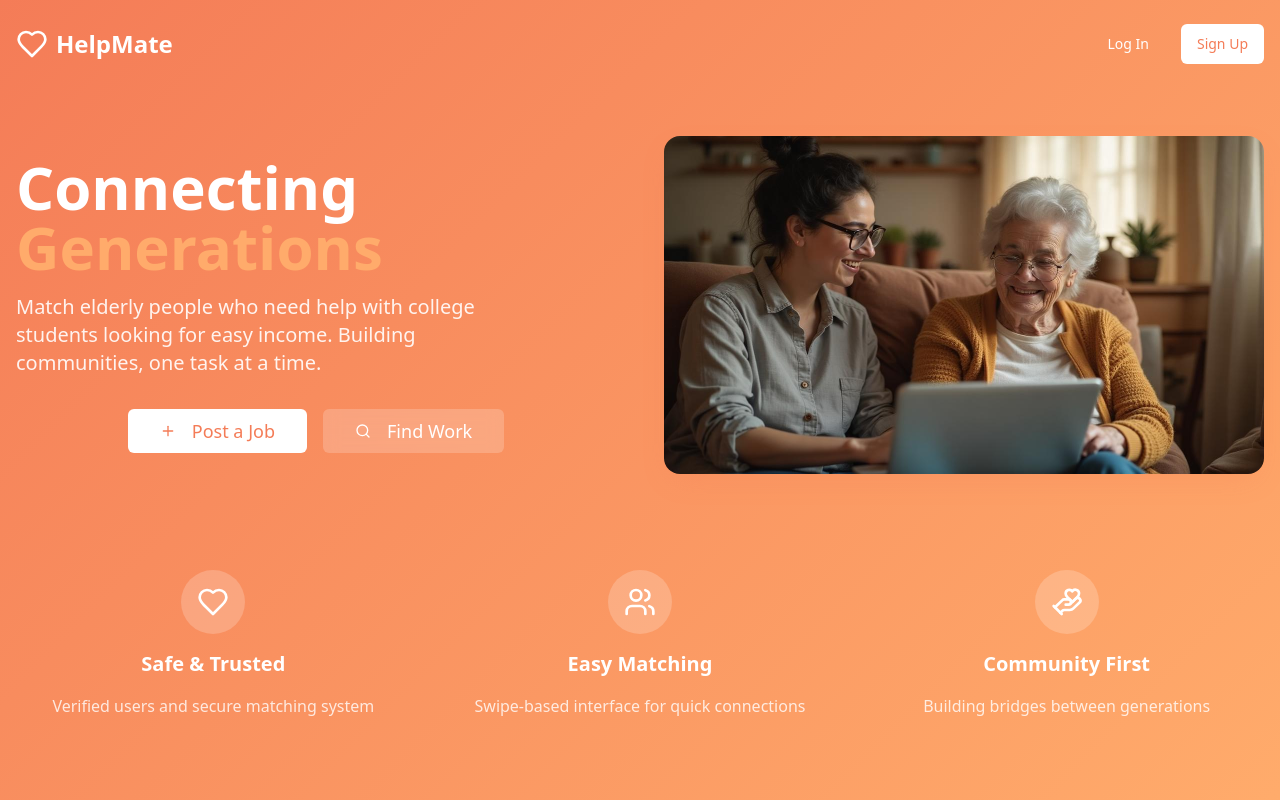
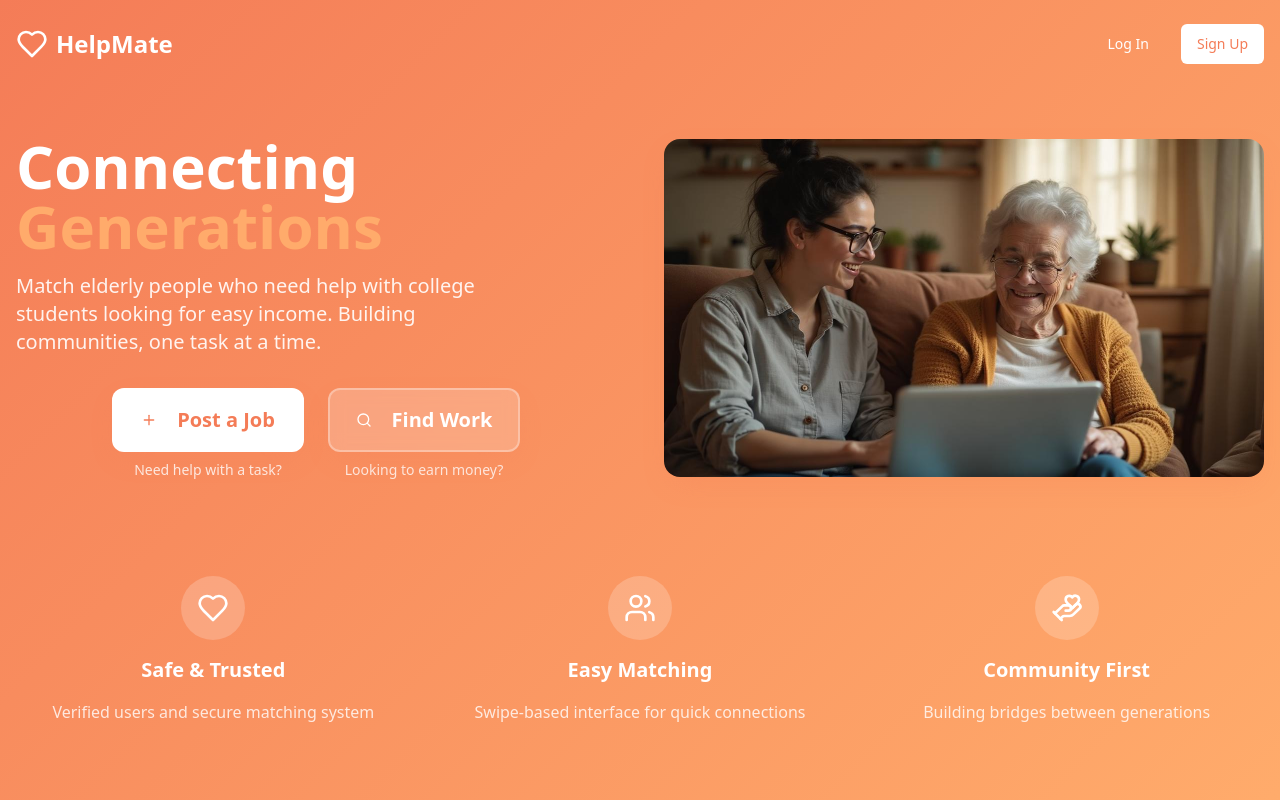
Before and after one commit to TylerKas/Swiper, a React (Vite) app: page / in a window 1280 px wide. Built offline with nearby package versions, Linux system fonts and the light colour scheme.

Commit message:
Revert landing page buttons
Reverted landing page buttons to original iteration, keeping the form for "post a job" and the swiping mechanism for "find work."

```diff
--- a/src/pages/Index.tsx
+++ b/src/pages/Index.tsx
@@ -65,23 +65,29 @@ const Index = () => {
               </p>
             </div>
 
-            <div className="flex flex-col sm:flex-row gap-4 justify-center">
+            <div className="flex flex-col sm:flex-row gap-6 justify-center">
+              <div className="text-center">
                 <Button
                   size="lg"
                   onClick={() => navigate('/elder')}
-                className="bg-white text-primary hover:bg-white/90 text-lg px-8 py-4"
+                  className="w-full sm:w-48 h-16 bg-white text-primary hover:bg-white/90 text-xl font-semibold shadow-warm rounded-xl"
                 >
-                <Plus className="h-5 w-5 mr-2" />
+                  <Plus className="h-6 w-6 mr-3" />
                   Post a Job
                 </Button>
+                <p className="text-white/80 text-sm mt-2">Need help with a task?</p>
+              </div>
+              <div className="text-center">
                 <Button
                   size="lg"
                   onClick={() => navigate('/student')}
-                className="bg-white/20 backdrop-blur border-white/20 text-white hover:bg-white/30 text-lg px-8 py-4"
+                  className="w-full sm:w-48 h-16 bg-white/20 backdrop-blur border-2 border-white/30 text-white hover:bg-white/30 text-xl font-semibold shadow-warm rounded-xl"
                 >
-                <Search className="h-5 w-5 mr-2" />
+                  <Search className="h-6 w-6 mr-3" />
                   Find Work
                 </Button>
+                <p className="text-white/80 text-sm mt-2">Looking to earn money?</p>
+              </div>
             </div>
           </div>
 
```
Lines whose indentation alone changed are shown as unchanged.
